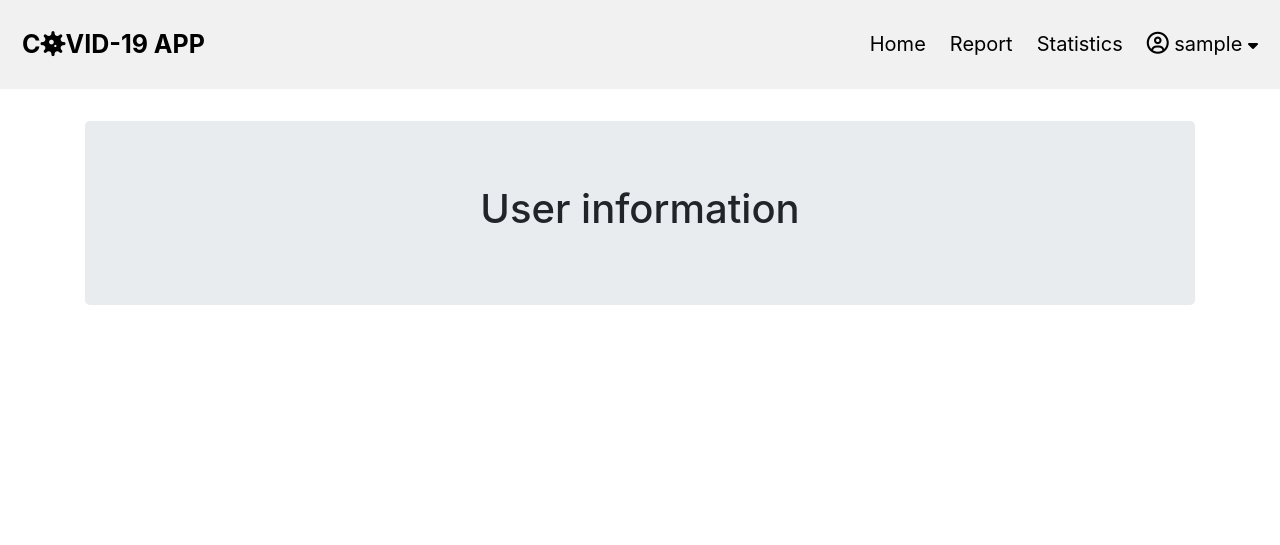
After one commit to fmeina/covid_app, a Flask app: page /persomal-info in a window 1280 px wide. The commit adds this page. Shown: the top 545 px of the page. Run offline with Flask 2, Linux system fonts and the light colour scheme; a user stored in the database is signed in; tables that the repository leaves empty hold one stand-in row (values such as "Sample post"); parts of the project's set-up code (start-up, migrations or seed data) failed here and were passed over; some libraries are stand-ins or nearby versions.

Commit message:
Add user dropdown menu, header fix

```diff
--- a/application/static/css/main.css
+++ b/application/static/css/main.css
@@ -48,7 +48,6 @@ input[type=submit]:hover {
   text-align: center;
   padding: 12px;
   text-decoration: none;
-  font-size: 18px;
   line-height: 25px;
   border-radius: 4px;
 }
@@ -74,6 +73,7 @@ input[type=submit]:hover {
 /* Float the link section to the right */
 .header-right {
   float: right;
+  font-size: 20px;
 }
 
 /* Add media queries for responsiveness - when the screen is 500px wide or less, stack the links on top of each other */
@@ -88,16 +88,58 @@ input[type=submit]:hover {
   }
 }
 
-p.dotted {
-  outline-style: dotted;
-  outline-color: #78e3e3;
+/* Dropdown menu in header */
+.dropdown-wrapper {
+  float: left;
+  overflow: hidden;
 }
 
-p.solid {
-  outline-style: solid;
-  outline-color: red;
+.dropdown-wrapper .dropbtn {
+  border: none;
+  outline: none;
+  color: black;
+  padding: 12px;
+  background-color: inherit;
+  text-align: center;
+  text-decoration: none;
+  margin: 0;
+  line-height: 25px;
+  border-radius: 4px;
 }
 
+.navbar a:hover, .dropdown-wrapper:hover .dropbtn {
+  background-color: #e378e1;
+}
+
+.dropdown-content {
+  display: none;
+  position: absolute;
+  right: 0;
+  background-color: #f9f9f9;
+  min-width: 160px;
+  box-shadow: 0px 8px 16px 0px rgba(0,0,0,0.2);
+  z-index: 1;
+  float: left;
+}
+
+.dropdown-content a {
+  float: none;
+  color: black;
+  padding: 12px 16px;
+  text-decoration: none;
+  display: block;
+  text-align: left;
+}
+
+.dropdown-content a:hover {
+  background-color: #ddd;
+}
+
+.show {
+  display: block;
+}
+
+/* footer */
 footer {
 	position: fixed;
     height: 50px;
@@ -109,7 +151,19 @@ footer {
 	text-align: center;
 }
 
+/* content */
 body {
   margin-bottom: 100px;
   height: 100%;
 }
+
+/* paragraph */
+p.dotted {
+  outline-style: dotted;
+  outline-color: #78e3e3;
+}
+
+p.solid {
+  outline-style: solid;
+  outline-color: red;
+}
--- a/application/static/js/main.js
+++ b/application/static/js/main.js
@@ -0,0 +1,12 @@
+function userMenuDropdown() {
+  document.getElementById("user-dropdown").classList.toggle("show");
+}
+
+window.onclick = function(e) {
+    if (!e.target.matches('.dropbtn')) {
+        let myDropdown = document.getElementById("user-dropdown");
+        if (myDropdown.classList.contains('show')) {
+            myDropdown.classList.remove('show');
+        }
+    }
+}
--- a/application/templates/base.html
+++ b/application/templates/base.html
@@ -10,7 +10,8 @@
     <!-- Font: Lato -->
     <link href="https://fonts.googleapis.com/css2?family=Lato&display=swap" rel="stylesheet">
     <!-- Favicon -->
-    <link rel="shortcut icon" href="{{ url_for('static', filename='assets/favicon.ico') }}">
+    <link rel="icon" type="image/png" sizes="32x32" href="{{ url_for('static', filename='assets/favicon-32x32.png') }}">
+    <link rel="icon" type="image/png" sizes="16x16" href="{{ url_for('static', filename='assets/favicon-16x16.png') }}">
 
     <meta charset="UTF-8">
     <title> COVID-19 APP {% block title %} {% endblock title %}</title>
@@ -19,26 +20,34 @@
 
 <body>
 
-    {% if current_user.is_authenticated %}
-        <div class="header">
-            <a href="/" class="logo">COVID-19 APP</a>
+<!-- TODO przycisk z nazwa usera nie klika sie na calym polu, przez ikony. -->
+    <div class="header">
+        <a href="{{ url_for('core.index') }}" class="logo">C<i class="fas fa-virus"></i>VID-19 APP</a>
+        {% if current_user.is_authenticated %}
             <div class="header-right">
-                <a href="/">Home</a>
-                <a href="/report">Report</a>
-                <a href="/stats">Statistics</a>
+                <a href="{{ url_for('core.index') }}">Home</a>
+                <a href="{{ url_for('core.report') }}">Report</a>
+                <a href="{{ url_for('core.stats') }}">Statistics</a>
+                <div class="dropdown-wrapper">
+                    <button class="dropbtn" onclick="userMenuDropdown()">
+                        <i class="far fa-user-circle" style="font-size:22px;"></i>
+                        {{ current_user.login }}
+                        <i class="fa fa-caret-down" style="font-size:16px;"></i>
+                    </button>
+                    <div class="dropdown-content" id="user-dropdown">
+                        <a href="{{ url_for('users.personal_info') }}">Personal information</a>
+                        <a href="{{ url_for('users.logout') }}">Log out</a>
+                    </div>
+                </div>
             </div>
-        </div>
-    {% else %}
-        <div class="header">
-            <a href="/" class="logo">COVID-19 APP</a>
+        {% else %}
             <div class="header-right">
                 <a href="/">Home</a>
                 <a href="/login">Log in</a>
                 <a href="/register">Sign up</a>
             </div>
-        </div>
-    {% endif %}
-
+        {% endif %}
+    </div>
 
     <!-- Page content -->
     <div class="container">
@@ -73,15 +82,10 @@
 </body>
 
 <footer>
-    {% if current_user.is_authenticated %}
-        <a href="/logout">Log out</a>
-    {% endif %}
     <br>
         Copyright &copy; Filip Meina
     <br>
 
 </footer>
 
-
-
 </html>
--- /dev/null
+++ b/application/templates/user_info.html
@@ -0,0 +1,11 @@
+{% extends "base.html" %}
+
+{% block title %} Personal information {% endblock title %}
+
+{% block content %}
+
+    <div class="jumbotron mt-2 text-center">
+        <h1>User information</h1>
+    </div>
+
+{% endblock content %}
--- a/application/users/views.py
+++ b/application/users/views.py
@@ -5,6 +5,11 @@ from application.models import Account
 from application import db
 
 users = Blueprint('users', __name__)
+
+
+@users.route('/persomal-info')
+def personal_info():
+    return render_template('user_info.html')
 
 
 @users.route('/register', methods=['GET', 'POST'])
```
